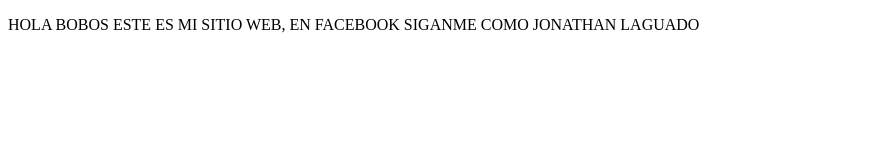
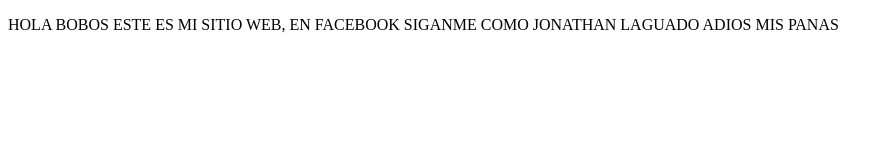
Before and after one commit to laguado415/proyectoDemoCursoPrework, a plain HTML site: page index.html in a window 1280 px wide. Shown: the whole page, without its empty margins (0-892 px from the left). Drawn offline with Linux system fonts and the light colour scheme.

Commit message:
first commit

```diff
--- a/index.html
+++ b/index.html
@@ -9,6 +9,7 @@
 <body>
     <P>
         HOLA BOBOS ESTE ES MI SITIO WEB, EN FACEBOOK SIGANME COMO JONATHAN LAGUADO
+        ADIOS MIS PANAS
     </P>
 
 </body>
```
